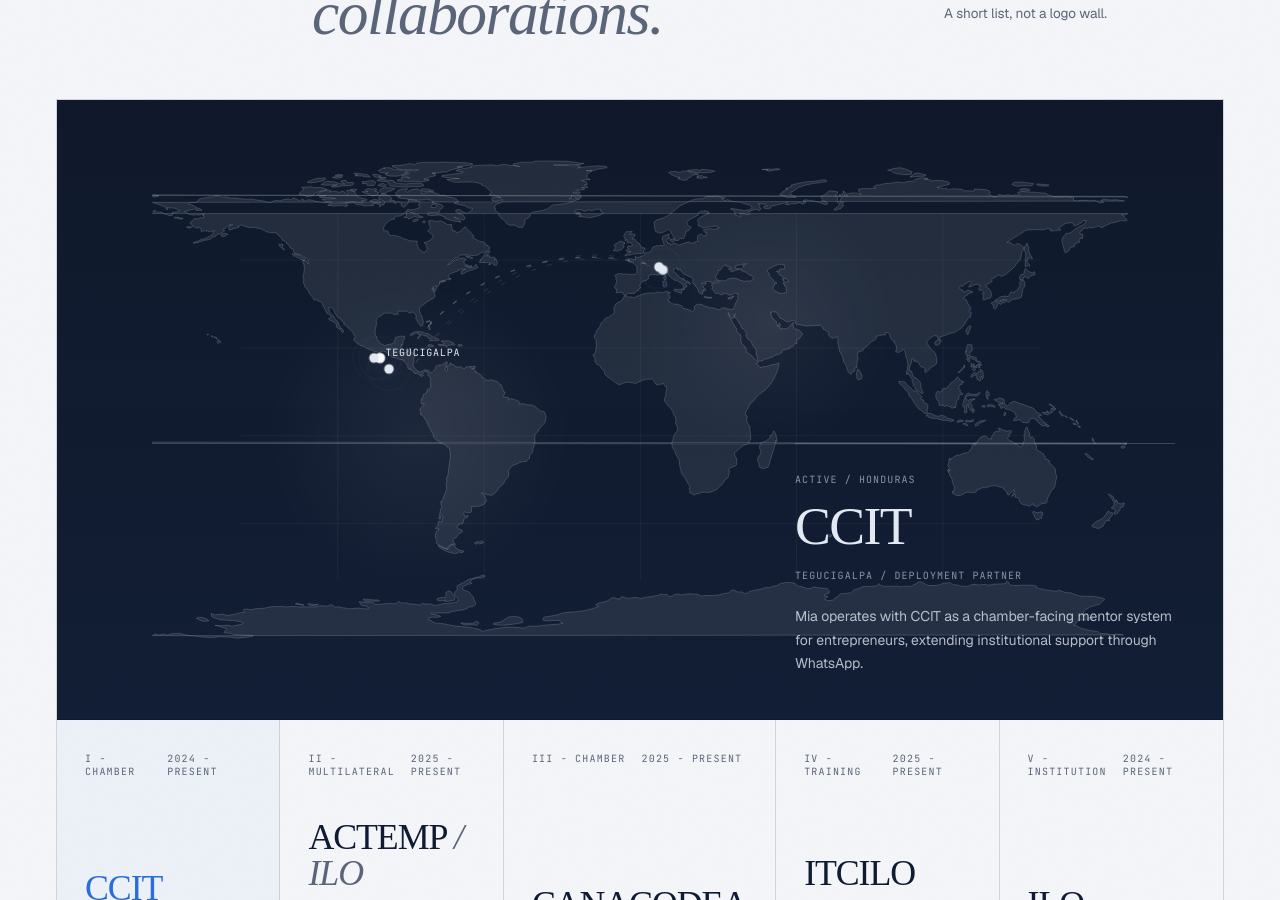
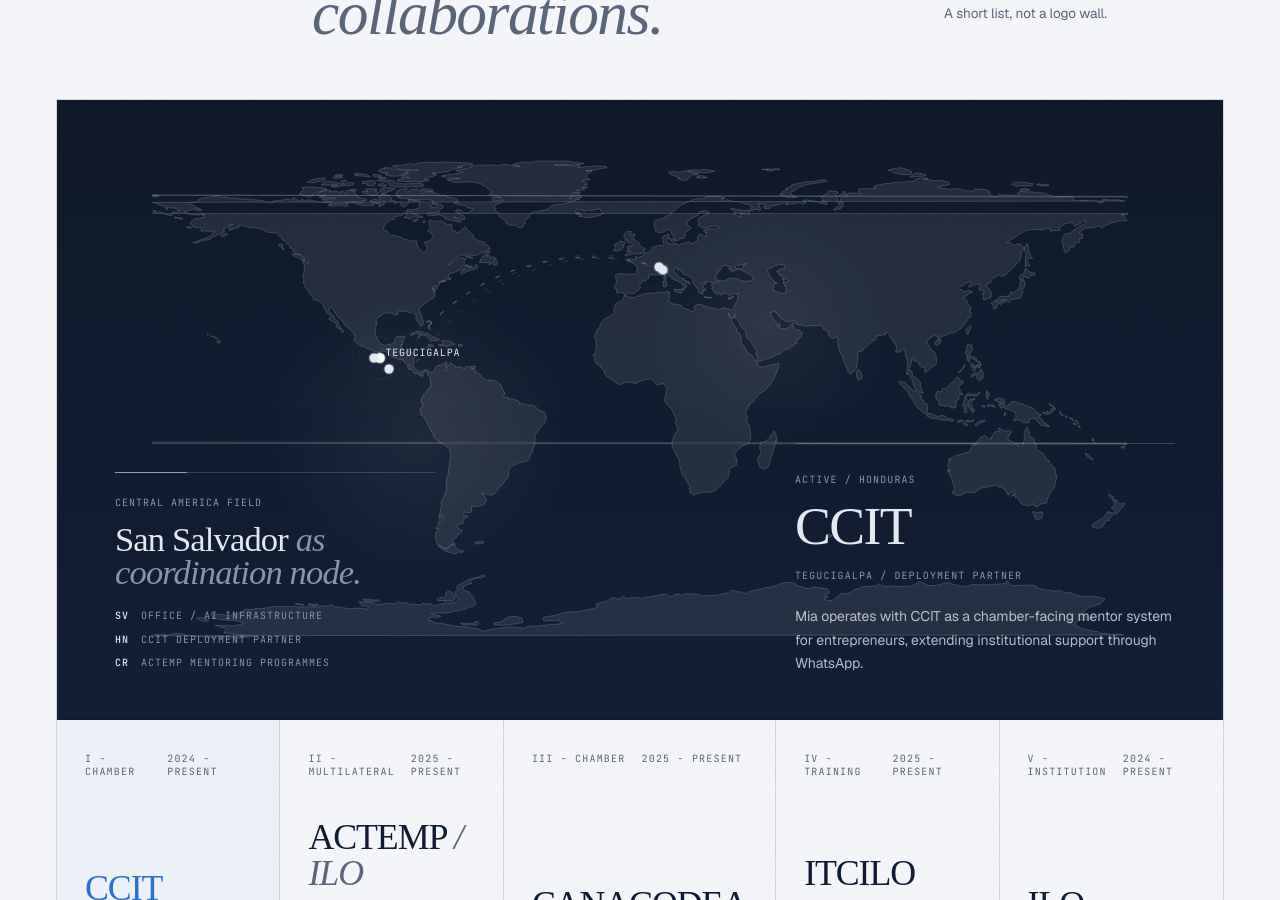
Before and after one commit to theatomicai/theatomicai.github.io, a Jekyll site: the page index.html, which Jekyll copies as it is, in a window 1280 px wide and 900 px high, scrolled down 3979 px. Built offline with Jekyll 4.4.1, drawn with Linux system fonts in a browser that asks for light colours; some web fonts are replaced.

Commit message:
Refine operations map vignette

```diff
--- a/index.html
+++ b/index.html
@@ -362,6 +362,7 @@
             <path data-op-path="geneva tegucigalpa" d="M517 127C427 100 319 127 258 219" />
             <path data-op-path="turin costa-rica" d="M521 130C432 96 330 137 266 231" />
             <path data-op-path="san-salvador tegucigalpa" d="M252 220C253 216 256 216 258 219" />
+            <path data-op-path="san-salvador costa-rica" d="M252 220C257 223 263 226 266 231" />
           </g>
         </svg>
 
@@ -370,6 +371,16 @@
         <button class="op-node node-san-salvador" data-op-node="san-salvador" type="button"><span></span><em>San Salvador</em></button>
         <button class="op-node node-turin" data-op-node="turin" type="button"><span></span><em>Turin</em></button>
         <button class="op-node node-geneva" data-op-node="geneva" type="button"><span></span><em>Geneva</em></button>
+
+        <aside class="ops-vignette" aria-label="Central America operations note">
+          <div class="ov-kicker">CENTRAL AMERICA FIELD</div>
+          <div class="ov-title serif">San Salvador <span class="it">as coordination node.</span></div>
+          <div class="ov-list">
+            <span><b>SV</b> Office / AI infrastructure</span>
+            <span><b>HN</b> CCIT deployment partner</span>
+            <span><b>CR</b> ACTEMP mentoring programmes</span>
+          </div>
+        </aside>
 
         <div class="ops-panel" data-op-panel>
           <div class="op-eyebrow" data-op-eyebrow></div>
--- a/styles.css
+++ b/styles.css
@@ -1224,11 +1224,7 @@ a { color: inherit; text-decoration: none; }
   height: 82%;
   opacity: 0.98;
 }
-.ops-graticule path {
-  fill: none;
-  stroke: rgba(230, 236, 245, 0.055);
-  stroke-width: 1;
-}
+.ops-graticule { display: none; }
 .ops-world-land {
   opacity: 1;
 }
@@ -1315,6 +1311,58 @@ a { color: inherit; text-decoration: none; }
   0% { transform: scale(.55); opacity: .42; }
   100% { transform: scale(1.75); opacity: 0; }
 }
+.ops-vignette {
+  position: absolute;
+  left: 58px;
+  bottom: 48px;
+  width: min(320px, calc(100% - 116px));
+  padding-top: 22px;
+  border-top: 1px solid rgba(230, 236, 245, 0.18);
+  color: var(--dark-text);
+  z-index: 2;
+}
+.ops-vignette::before {
+  content: '';
+  position: absolute;
+  top: -1px;
+  left: 0;
+  width: 72px;
+  height: 1px;
+  background: rgba(230, 236, 245, 0.54);
+}
+.ov-kicker,
+.ov-list {
+  font-family: 'JetBrains Mono', monospace;
+  font-size: 10px;
+  color: var(--dark-muted);
+  letter-spacing: 0.1em;
+  text-transform: uppercase;
+}
+.ov-title {
+  font-family: 'Instrument Serif', serif;
+  font-size: clamp(28px, 2.7vw, 42px);
+  line-height: .96;
+  letter-spacing: -0.025em;
+  margin: 12px 0 20px;
+}
+.ov-title .it {
+  font-style: italic;
+  color: var(--dark-muted);
+}
+.ov-list {
+  display: grid;
+  gap: 9px;
+  line-height: 1.45;
+}
+.ov-list span {
+  display: flex;
+  gap: 12px;
+  align-items: baseline;
+}
+.ov-list b {
+  color: var(--dark-text);
+  font-weight: 500;
+}
 .ops-panel {
   position: absolute;
   right: 48px;
@@ -1477,6 +1525,9 @@ a { color: inherit; text-decoration: none; }
     right: 32px;
     bottom: 32px;
     width: auto;
+  }
+  .ops-vignette {
+    display: none;
   }
   .ops-ledger { grid-template-columns: 1fr; }
   .op-card {
```
Also changed, not shown: about.html (+11 -0 lines).
